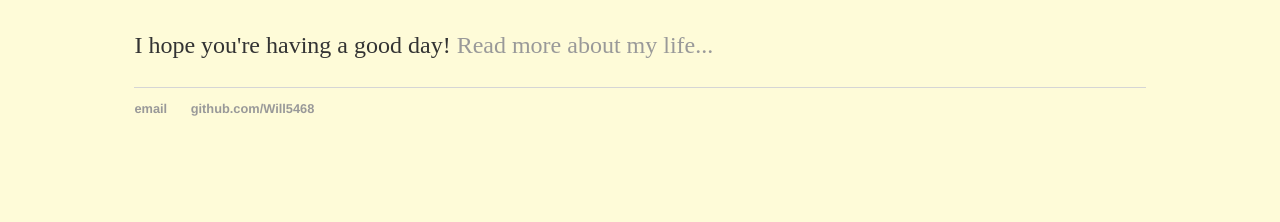
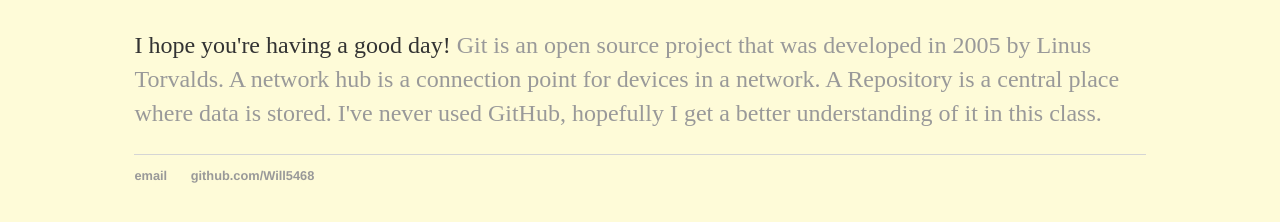
Before and after one commit to Will5468/Will5468.github.io, a plain HTML site: page index.html in a window 1280 px wide. Shown: the part 124-346 px from the top of the page. Drawn offline with Linux system fonts and the light colour scheme.

Commit message:
Update index.html

```diff
--- a/index.html
+++ b/index.html
@@ -19,7 +19,7 @@
 		<div id = "wrapper">
 
         		<h1>Hi there, My name is William!</h1>
-				<p> I hope you're having a good day! <a href="#">Read more about my life...</a></p>
+				<p> I hope you're having a good day! <a href="#"> Git is an open source project that was developed in 2005 by Linus Torvalds. A network hub is a connection point for devices in a network. A Repository is a central place where data is stored. I've never used GitHub, hopefully I get a better understanding of it in this class. </a></p>
 
 
 		<footer>
```
